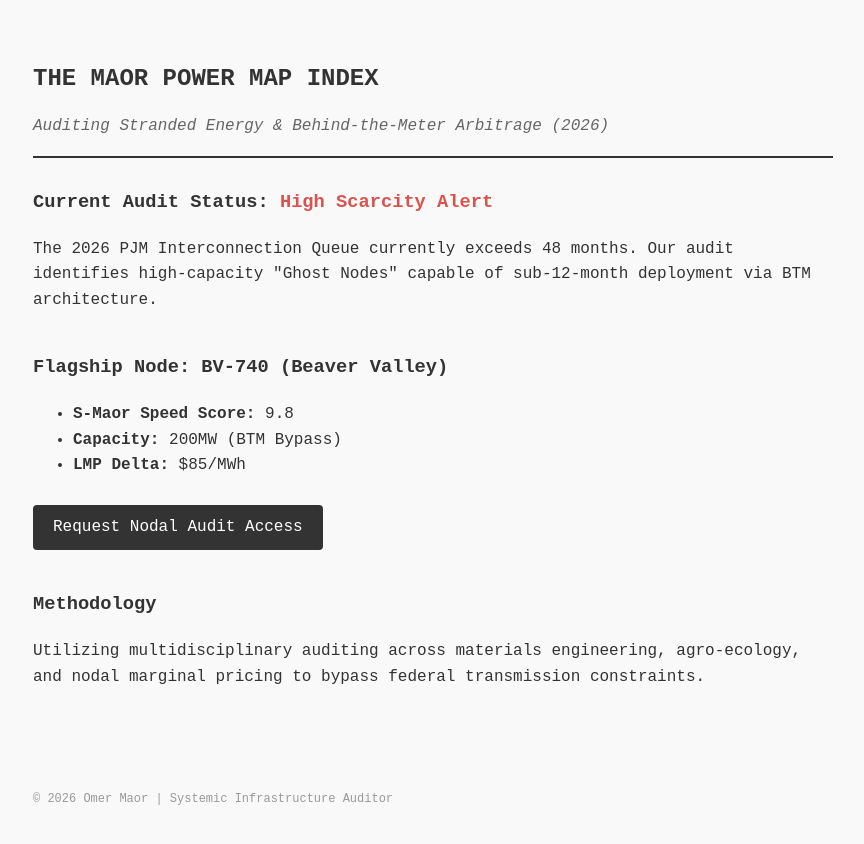
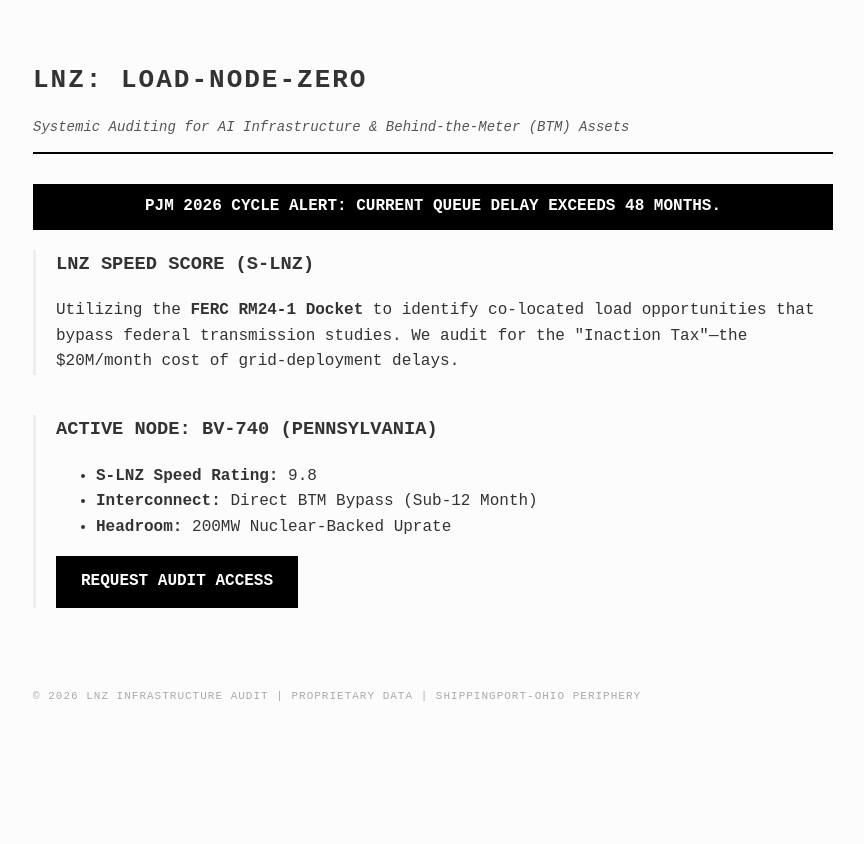
Before and after one commit to omertri-star/LNZ-power-map, a plain HTML site: page index.html in a window 1280 px wide. Shown: the whole page, without its empty margins (207-1071 px from the left). After the commit the page ends 800 px from the top, so only its background shows below. Drawn offline with Linux system fonts and the light colour scheme.

Commit message:
Update index.html

```diff
--- a/index.html
+++ b/index.html
@@ -3,47 +3,47 @@
 <head>
     <meta charset="UTF-8">
     <meta name="viewport" content="width=device-width, initial-scale=1.0">
-    <title>Maor Power Map | Systemic Infrastructure Audit</title>
+    <title>LNZ | Load-Node-Zero Infrastructure Audit</title>
     <style>
-        body { font-family: 'Courier New', Courier, monospace; line-height: 1.6; color: #333; max-width: 800px; margin: 40px auto; padding: 20px; background-color: #f9f9f9; }
-        header { border-bottom: 2px solid #333; margin-bottom: 30px; }
-        h1 { margin: 0; font-size: 24px; text-transform: uppercase; }
-        .tagline { font-style: italic; color: #666; }
-        .section { margin-bottom: 40px; }
-        .score { font-weight: bold; color: #d9534f; }
-        .cta-button { display: inline-block; background: #333; color: #fff; padding: 10px 20px; text-decoration: none; border-radius: 4px; margin-top: 10px; }
-        .cta-button:hover { background: #555; }
-        footer { font-size: 12px; color: #999; margin-top: 100px; }
+        body { font-family: 'Courier New', Courier, monospace; line-height: 1.6; color: #333; max-width: 800px; margin: 40px auto; padding: 20px; background-color: #fcfcfc; }
+        header { border-bottom: 2px solid #000; margin-bottom: 30px; }
+        h1 { margin: 0; font-size: 26px; letter-spacing: 2px; }
+        .tagline { font-style: italic; color: #555; font-size: 14px; }
+        .alert { background: #000; color: #fff; padding: 10px; font-weight: bold; margin-bottom: 20px; text-align: center; }
+        .section { margin-bottom: 40px; border-left: 3px solid #eee; padding-left: 20px; }
+        .score { font-weight: bold; color: #b00; }
+        .cta-button { display: inline-block; background: #000; color: #fff; padding: 12px 24px; text-decoration: none; font-weight: bold; border: 1px solid #000; transition: 0.3s; }
+        .cta-button:hover { background: #fff; color: #000; }
+        footer { font-size: 11px; color: #aaa; margin-top: 80px; text-transform: uppercase; letter-spacing: 1px; }
     </style>
 </head>
 <body>
     <header>
-        <h1>The Maor Power Map Index</h1>
-        <p class="tagline">Auditing Stranded Energy & Behind-the-Meter Arbitrage (2026)</p>
+        <h1>LNZ: LOAD-NODE-ZERO</h1>
+        <p class="tagline">Systemic Auditing for AI Infrastructure & Behind-the-Meter (BTM) Assets</p>
     </header>
 
-    <div class="section">
-        <h3>Current Audit Status: <span class="score">High Scarcity Alert</span></h3>
-        <p>The 2026 PJM Interconnection Queue currently exceeds 48 months. Our audit identifies high-capacity "Ghost Nodes" capable of sub-12-month deployment via BTM architecture.</p>
+    <div class="alert">
+        PJM 2026 CYCLE ALERT: CURRENT QUEUE DELAY EXCEEDS 48 MONTHS.
     </div>
 
     <div class="section">
-        <h3>Flagship Node: BV-740 (Beaver Valley)</h3>
-        <ul>
-            <li><strong>S-Maor Speed Score:</strong> 9.8</li>
-            <li><strong>Capacity:</strong> 200MW (BTM Bypass)</li>
-            <li><strong>LMP Delta:</strong> $85/MWh</li>
-        </ul>
-        <a href="https://tally.so/r/81LLgo" class="cta-button">Request Nodal Audit Access</a>
+        <h3>LNZ SPEED SCORE (S-LNZ)</h3>
+        <p>Utilizing the <strong>FERC RM24-1 Docket</strong> to identify co-located load opportunities that bypass federal transmission studies. We audit for the "Inaction Tax"—the $20M/month cost of grid-deployment delays.</p>
     </div>
 
     <div class="section">
-        <h3>Methodology</h3>
-        <p>Utilizing multidisciplinary auditing across materials engineering, agro-ecology, and nodal marginal pricing to bypass federal transmission constraints.</p>
+        <h3>ACTIVE NODE: BV-740 (PENNSYLVANIA)</h3>
+        <ul>
+            <li><strong>S-LNZ Speed Rating:</strong> 9.8</li>
+            <li><strong>Interconnect:</strong> Direct BTM Bypass (Sub-12 Month)</li>
+            <li><strong>Headroom:</strong> 200MW Nuclear-Backed Uprate</li>
+        </ul>
+        <a href="https://tally.so/r/81LLgo" class="cta-button">REQUEST AUDIT ACCESS</a>
     </div>
 
     <footer>
-        &copy; 2026 Omer Maor | Systemic Infrastructure Auditor
+        &copy; 2026 LNZ INFRASTRUCTURE AUDIT | PROPRIETARY DATA | SHIPPINGPORT-OHIO PERIPHERY
     </footer>
 </body>
 </html>
```
